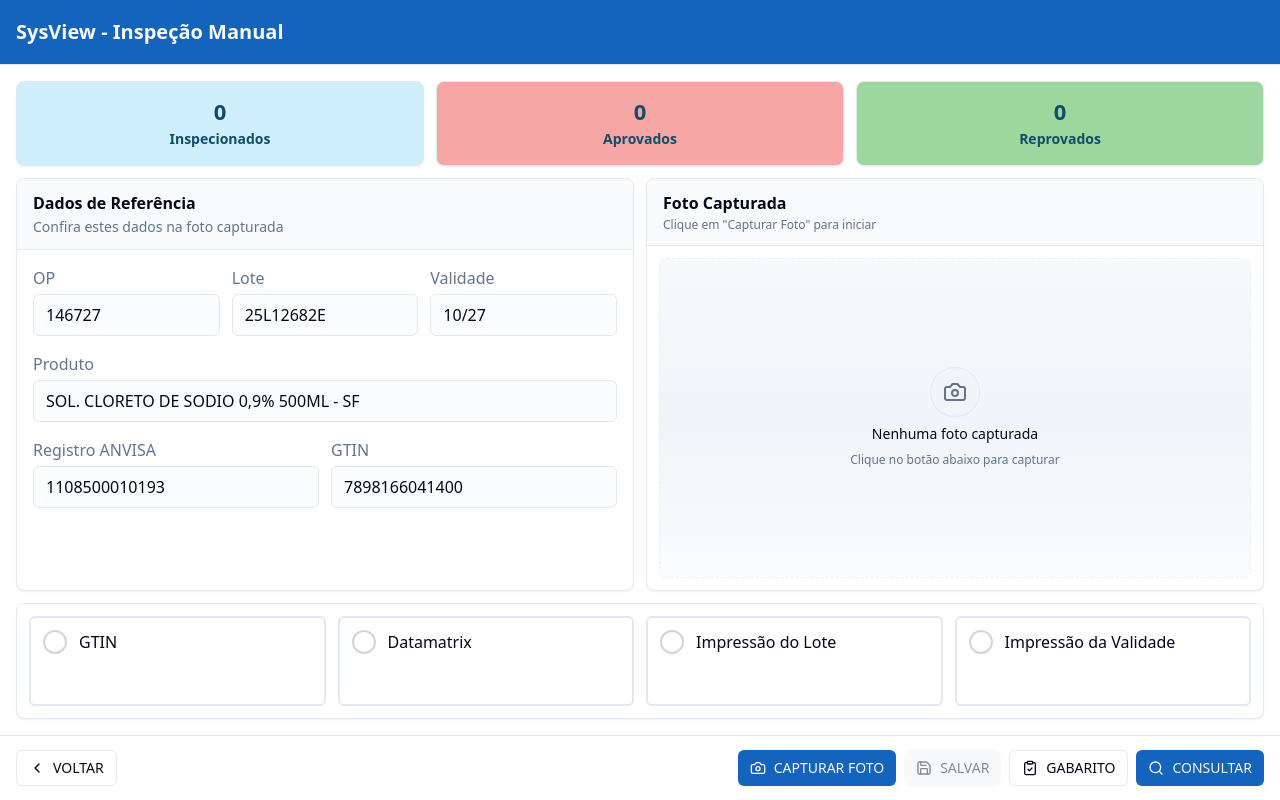
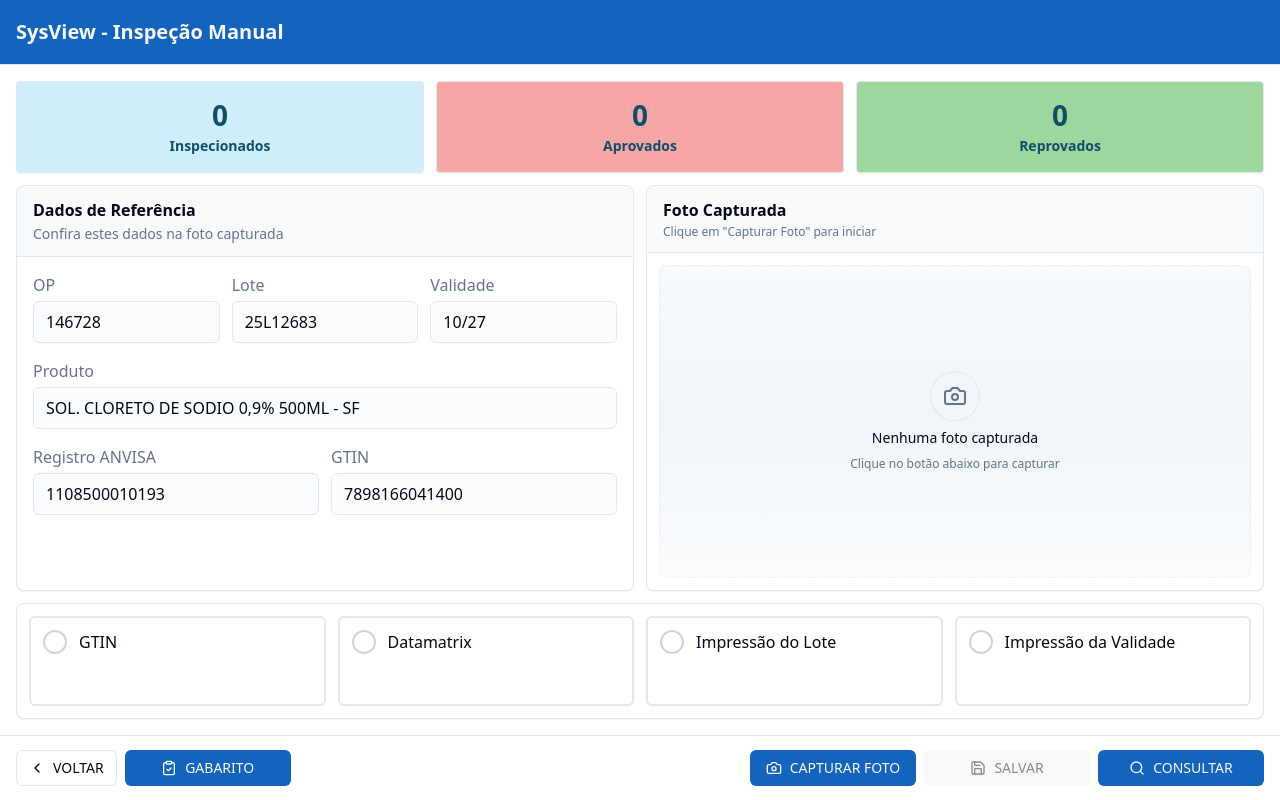
Before and after one commit to emanuelsc3s/camera-web, a React (Vite) app: page / in a window 1280 px wide. Built offline with nearby package versions, Linux system fonts and the light colour scheme.

Commit message:
Refactor code structure for improved readability and maintainability

```diff
--- a/src/components/inspection/StatsCard.tsx
+++ b/src/components/inspection/StatsCard.tsx
@@ -53,7 +53,7 @@ export default function StatsCard({
 
   return (
     <Card
-      className={cn('p-2 sm:p-2.5 md:p-3 lg:p-4', className)}
+      className={cn('rounded p-2 sm:p-2.5 md:p-3 lg:p-4', className)}
       style={styles.cardBg ? { backgroundColor: styles.cardBg } : undefined}
     >
       <div className="flex flex-col items-center">
@@ -62,7 +62,7 @@ export default function StatsCard({
           className="tabular-nums leading-tight"
           style={{
             color: styles.textColor,
-            fontSize: '22px',
+            fontSize: '28px',
             fontWeight: 'bold'
           }}
         >
--- a/src/pages/HomePage.tsx
+++ b/src/pages/HomePage.tsx
@@ -44,8 +44,8 @@ export default function HomePage() {
 
   // Dados de referência (em produção, viriam de uma API ou contexto)
   const referenceData = {
-    op: '146727',
-    lote: '25L12682E',
+    op: '146728',
+    lote: '25L12683',
     validade: '10/27',
     produto: 'SOL. CLORETO DE SODIO 0,9% 500ML - SF',
     registroAnvisa: '1108500010193',
@@ -289,16 +289,28 @@ export default function HomePage() {
         {/* Footer de ações - altura fixa */}
         <footer className="flex-none border-t bg-background">
           <div className="h-14 sm:h-15 md:h-16 flex items-center justify-between px-2 sm:px-3 md:px-4 gap-2">
-            <Button variant="outline" size="sm" className="gap-1 sm:gap-1.5 md:gap-2 text-xs sm:text-sm">
-              <ChevronLeft className="w-3 h-3 sm:w-3.5 sm:h-3.5 md:w-4 md:h-4" />
-              <span className="hidden sm:inline">VOLTAR</span>
-              <span className="sm:hidden">Voltar</span>
-            </Button>
+            <div className="flex items-center gap-1 sm:gap-1.5 md:gap-2">
+              <Button variant="outline" size="sm" className="gap-1 sm:gap-1.5 md:gap-2 text-xs sm:text-sm">
+                <ChevronLeft className="w-3 h-3 sm:w-3.5 sm:h-3.5 md:w-4 md:h-4" />
+                <span className="hidden sm:inline">VOLTAR</span>
+                <span className="sm:hidden">Voltar</span>
+              </Button>
+
+              <Button
+                style={{ height: '36px', minWidth: '166px', paddingLeft: '12px', paddingRight: '12px' }}
+                className="rounded-md gap-1 sm:gap-1.5 md:gap-2 text-xs sm:text-sm"
+                onClick={() => setIsGabaritoModalOpen(true)}
+              >
+                <ClipboardCheck className="w-3 h-3 sm:w-3.5 sm:h-3.5 md:w-4 md:h-4" />
+                <span className="hidden sm:inline">GABARITO</span>
+                <span className="sm:hidden">Gabarito</span>
+              </Button>
+            </div>
 
             <div className="flex items-center gap-1 sm:gap-1.5 md:gap-2">
               <Button
-                size="sm"
-                className="gap-1 sm:gap-1.5 md:gap-2 text-xs sm:text-sm"
+                style={{ height: '36px', minWidth: '166px', paddingLeft: '12px', paddingRight: '12px' }}
+                className="rounded-md gap-1 sm:gap-1.5 md:gap-2 text-xs sm:text-sm"
                 onClick={() => setIsModalOpen(true)}
               >
                 <Camera className="w-3 h-3 sm:w-3.5 sm:h-3.5 md:w-4 md:h-4" />
@@ -307,9 +319,9 @@ export default function HomePage() {
               </Button>
 
               <Button
-                size="sm"
                 variant="secondary"
-                className="gap-1 sm:gap-1.5 md:gap-2 text-xs sm:text-sm"
+                style={{ height: '36px', minWidth: '166px', paddingLeft: '12px', paddingRight: '12px' }}
+                className="rounded-md gap-1 sm:gap-1.5 md:gap-2 text-xs sm:text-sm"
                 onClick={handleSaveInspection}
                 disabled={!lastPhoto}
               >
@@ -319,19 +331,8 @@ export default function HomePage() {
               </Button>
 
               <Button
-                size="sm"
-                variant="outline"
-                className="gap-1 sm:gap-1.5 md:gap-2 text-xs sm:text-sm"
-                onClick={() => setIsGabaritoModalOpen(true)}
-              >
-                <ClipboardCheck className="w-3 h-3 sm:w-3.5 sm:h-3.5 md:w-4 md:h-4" />
-                <span className="hidden sm:inline">GABARITO</span>
-                <span className="sm:hidden">Gabarito</span>
-              </Button>
-
-              <Button
-                size="sm"
-                className="gap-1 sm:gap-1.5 md:gap-2 text-xs sm:text-sm"
+                style={{ height: '36px', minWidth: '166px', paddingLeft: '12px', paddingRight: '12px' }}
+                className="rounded-md gap-1 sm:gap-1.5 md:gap-2 text-xs sm:text-sm"
                 onClick={() => navigate('/consulta')}
               >
                 <Search className="w-3 h-3 sm:w-3.5 sm:h-3.5 md:w-4 md:h-4" />
```
Also changed, not shown: 5 other files (tests, documents, lock files or other folders).
